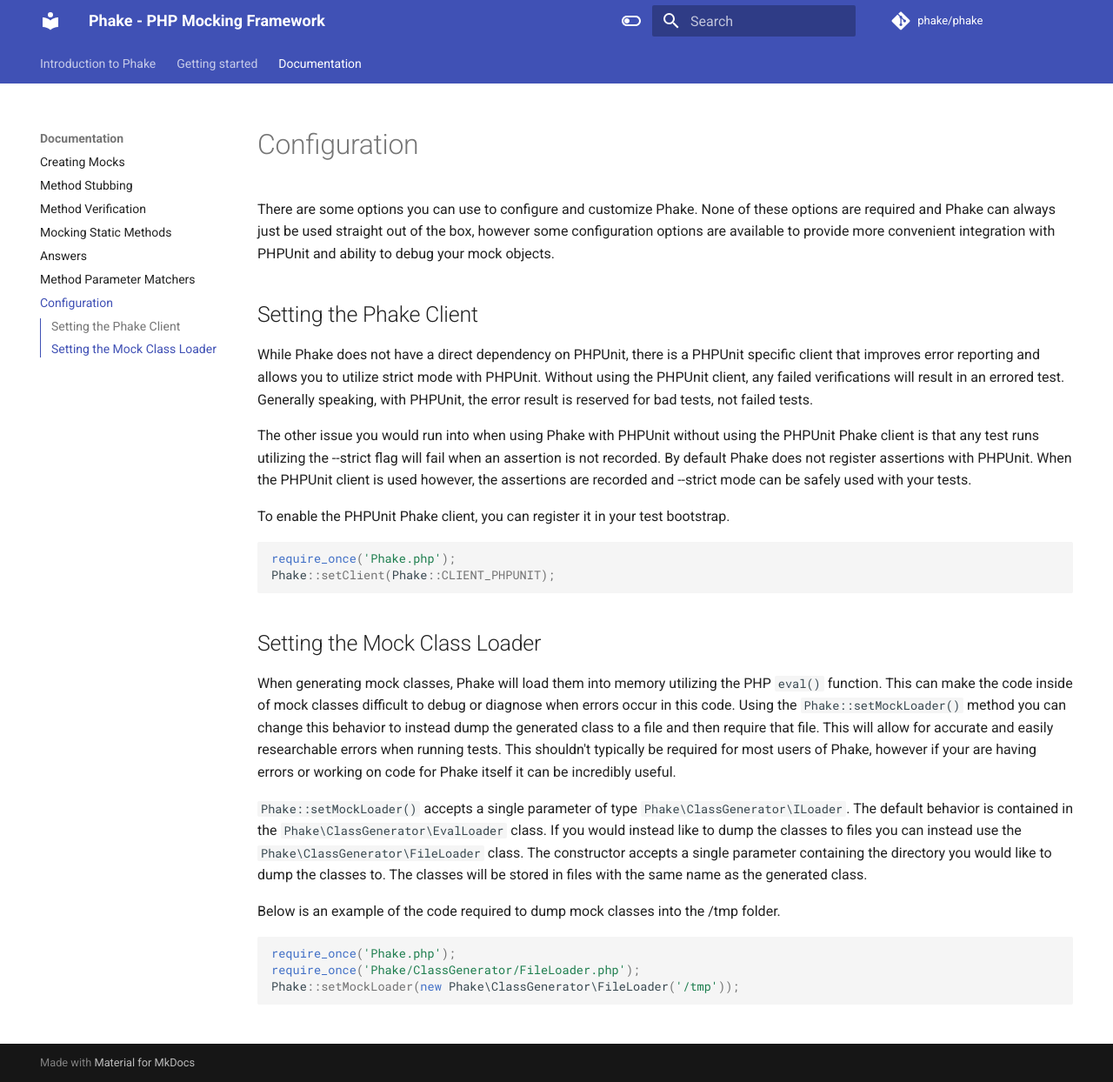
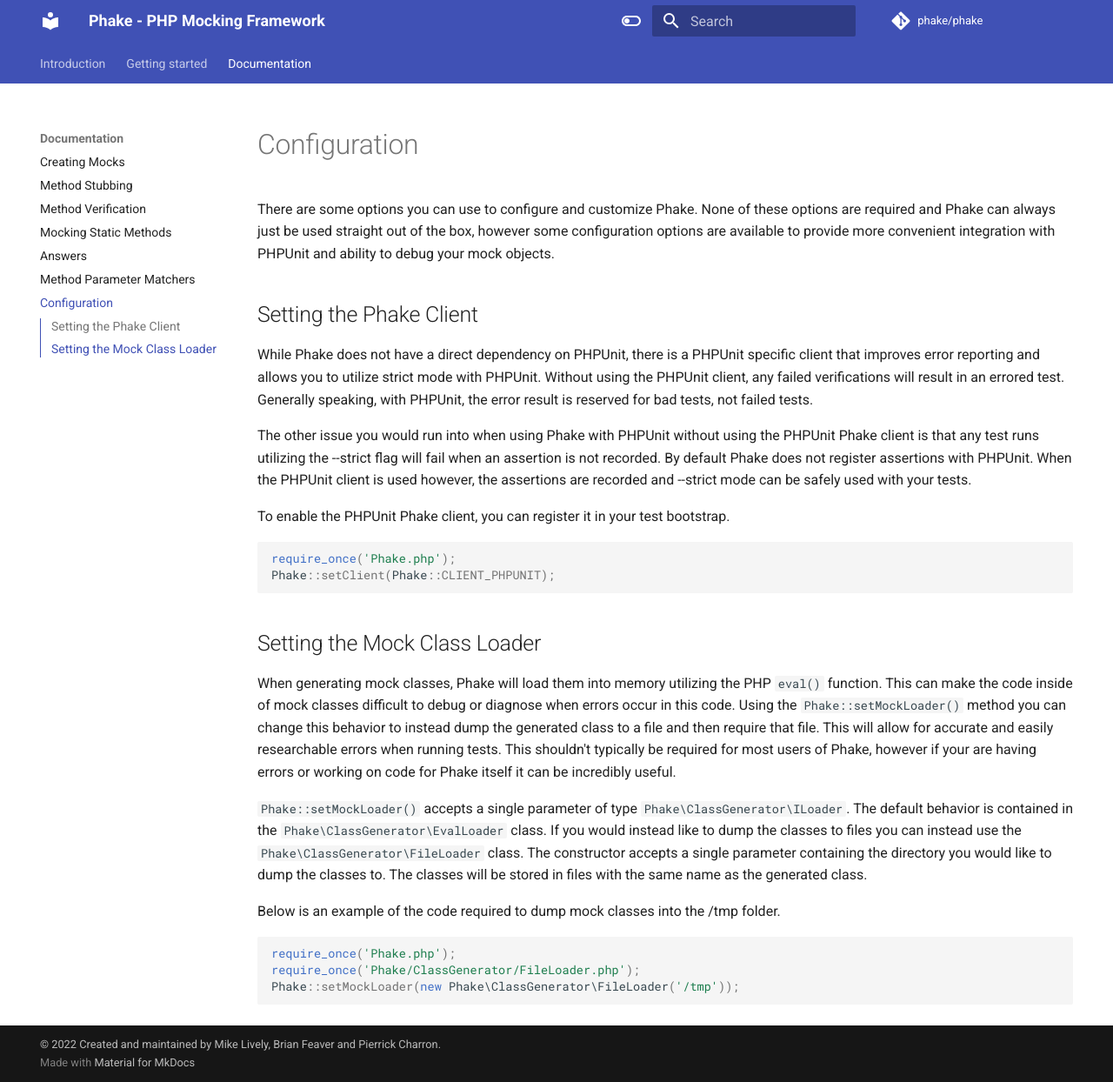
Before and after one commit to phake/phake.github.io, an MkDocs documentation site: the page built from docs/documentation/configuration.md, in a window 1280 px wide and 1244 px high. Shown: the whole window at 87% size. Built offline with MkDocs 1.6.1 and Material for MkDocs 9.7.7, drawn with Linux system fonts in a browser that asks for light colours; comment, search, counter and statistics services are not loaded.

Commit message:
Add copyrights

````diff
--- a/docs/documentation/configuration.md
+++ b/docs/documentation/configuration.md
@@ -25,8 +21,7 @@
 Phake::setClient(Phake::CLIENT_PHPUNIT);
 ```
 
-Setting the Mock Class Loader
------------------------------
+## Setting the Mock Class Loader
 
 When generating mock classes, Phake will load them into memory utilizing the PHP ``eval()`` function. This can
 make the code inside of mock classes difficult to debug or diagnose when errors occur in this code. Using
--- a/mkdocs.yml
+++ b/mkdocs.yml
@@ -18,12 +18,16 @@
             startinline: true
   - pymdownx.superfences
 
+copyright: "&copy; 2022 Created and maintained by <a href=\"https://github.com/mlively\">Mike Lively</a>, <a href=\"https://github.com/bfeaver\">Brian Feaver</a> and <a href=\"https://github.com/adoy\">Pierrick Charron</a>."
+
+
 theme:
   name: material
   features:
     - navigation.tracking
     - navigation.tabs
     - navigation.sections
+    - navigation.indexes
     - toc.integrate
   palette:
     - scheme: default
@@ -35,9 +39,8 @@
         icon: material/toggle-switch
         name: Switch to light mode
 
-
 nav:
-  - Introduction to Phake: introduction.md
+  - Introduction: introduction.md
   - Getting started: getting-started.md
   - Documentation:
     - Creating Mocks: documentation/mocks.md
````
Also changed, not shown: other parts of docs/documentation/configuration.md (+1 -5 lines).
